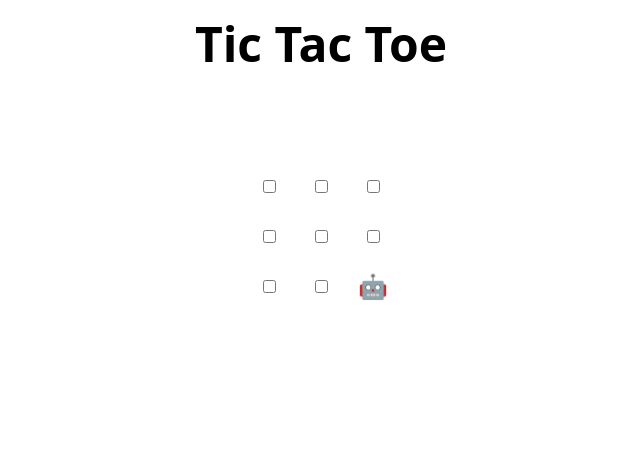
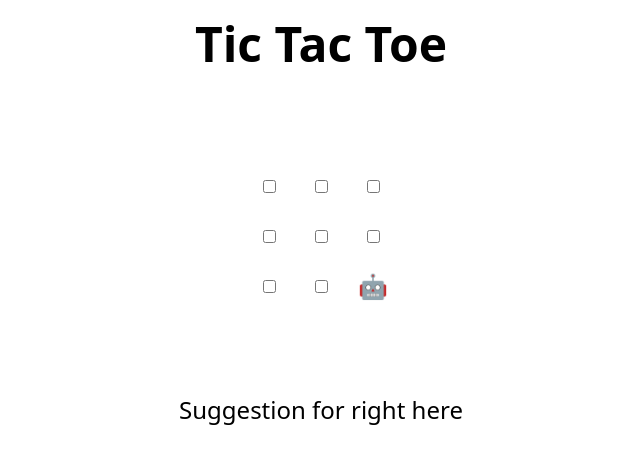
Before and after one commit to kdoster/skills-review-pull-requests, a plain HTML site: page index.html in a window 1280 px wide. Shown: the whole page, without its empty margins (319-959 px from the left). Drawn offline with Linux system fonts and the light colour scheme.

Commit message:
Update index.html

```diff
--- a/index.html
+++ b/index.html
@@ -48,7 +48,7 @@
 </table>
 
 <h2 hidden>Game over, refresh to play again 🧑‍💻 🤖!</h2>
-
+Suggestion for right here
 <script>
   // Initialization
   const boxes = Array.from(document.querySelectorAll("td"));
```
